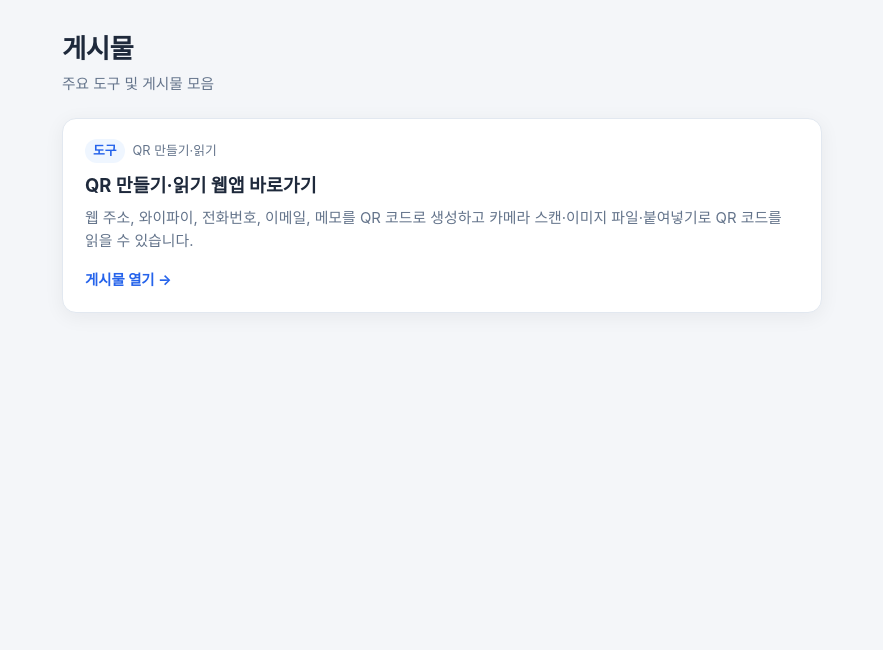
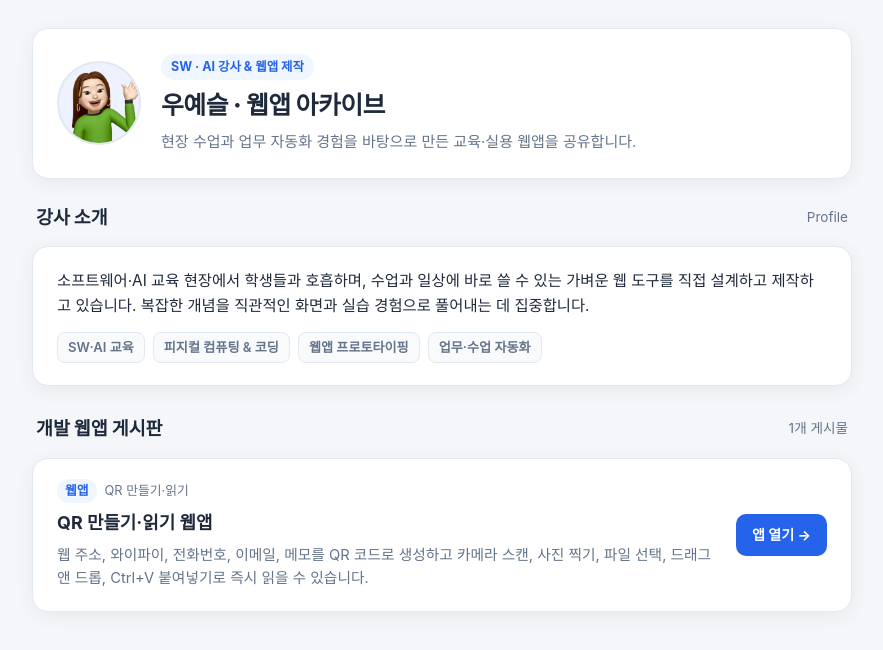
Before and after one commit to orangewys-a1/HelloWorldv3, a plain HTML site: page index.html in a window 1280 px wide. Shown: the whole page, without its empty margins (198-1081 px from the left). Drawn offline with Linux system fonts and the light colour scheme.

Commit message:
Update index.html

```diff
--- a/index.html
+++ b/index.html
@@ -3,7 +3,7 @@
 <head>
   <meta charset="UTF-8" />
   <meta name="viewport" content="width=device-width, initial-scale=1.0" />
-  <title>HelloWorldv3 · 게시물</title>
+  <title>강사 소개 · 웹앱 게시판</title>
   <style>
     :root {
       --bg: #f4f6f9;
@@ -12,8 +12,9 @@
       --text: #1e293b;
       --text-muted: #64748b;
       --primary: #2563eb;
+      --primary-hover: #1d4ed8;
       --primary-light: #eff6ff;
-      --radius: 14px;
+      --radius: 16px;
       --shadow: 0 4px 20px rgba(15, 23, 42, 0.06);
     }
 
@@ -27,43 +28,149 @@
     body {
       background-color: var(--bg);
       color: var(--text);
-      line-height: 1.55;
+      line-height: 1.6;
       padding: 28px 16px 48px;
     }
 
     .container {
-      max-width: 760px;
+      max-width: 820px;
       margin: 0 auto;
     }
 
-    header {
-      margin-bottom: 22px;
+    /* 헤더 & 아바타 */
+    .site-header {
+      background: var(--surface);
+      border: 1px solid var(--border);
+      border-radius: var(--radius);
+      padding: 24px;
+      box-shadow: var(--shadow);
+      display: flex;
+      align-items: center;
+      gap: 20px;
+      margin-bottom: 24px;
     }
 
-    header h1 {
-      font-size: 1.65rem;
+    .avatar-wrap {
+      flex-shrink: 0;
+      width: 84px;
+      height: 84px;
+      border-radius: 50%;
+      overflow: hidden;
+      border: 2px solid var(--border);
+      background: #eef2ff;
+    }
+
+    .avatar-wrap img {
+      width: 100%;
+      height: 100%;
+      object-fit: cover;
+      display: block;
+    }
+
+    .header-info {
+      flex: 1;
+      min-width: 0;
+    }
+
+    .role-badge {
+      display: inline-block;
+      font-size: 0.78rem;
+      font-weight: 700;
+      color: var(--primary);
+      background: var(--primary-light);
+      padding: 3px 10px;
+      border-radius: 999px;
+      margin-bottom: 6px;
+    }
+
+    .header-info h1 {
+      font-size: 1.55rem;
       font-weight: 800;
       letter-spacing: -0.02em;
       margin-bottom: 4px;
     }
 
-    header p {
+    .header-info p {
       color: var(--text-muted);
-      font-size: 0.92rem;
+      font-size: 0.94rem;
     }
 
+    @media (max-width: 600px) {
+      .site-header {
+        flex-direction: column;
+        text-align: center;
+        padding: 20px;
+      }
+    }
+
+    /* 섹션 타이틀 */
+    .section-head {
+      display: flex;
+      align-items: center;
+      justify-content: space-between;
+      margin-bottom: 14px;
+      padding: 0 4px;
+    }
+
+    .section-head h2 {
+      font-size: 1.15rem;
+      font-weight: 800;
+    }
+
+    .section-head span {
+      font-size: 0.85rem;
+      color: var(--text-muted);
+    }
+
+    /* 강사 소개 카드 */
+    .intro-card {
+      background: var(--surface);
+      border: 1px solid var(--border);
+      border-radius: var(--radius);
+      padding: 22px 24px;
+      box-shadow: var(--shadow);
+      margin-bottom: 28px;
+    }
+
+    .intro-card p {
+      color: var(--text);
+      font-size: 0.96rem;
+      margin-bottom: 14px;
+    }
+
+    .tag-list {
+      display: flex;
+      flex-wrap: wrap;
+      gap: 8px;
+    }
+
+    .tag {
+      font-size: 0.82rem;
+      font-weight: 600;
+      color: var(--text-muted);
+      background: #f8fafc;
+      border: 1px solid var(--border);
+      padding: 4px 10px;
+      border-radius: 8px;
+    }
+
+    /* 웹앱 게시판 리스트 */
     .post-list {
-      display: flex;
-      flex-direction: column;
-      gap: 16px;
+      display: grid;
+      grid-template-columns: 1fr;
+      gap: 14px;
     }
 
     .post-card {
       background: var(--surface);
       border: 1px solid var(--border);
       border-radius: var(--radius);
-      padding: 20px 22px;
+      padding: 20px 24px;
       box-shadow: var(--shadow);
+      display: flex;
+      align-items: center;
+      justify-content: space-between;
+      gap: 16px;
       transition: transform 0.15s ease, border-color 0.15s ease;
     }
 
@@ -72,16 +179,21 @@
       border-color: #cbd5e1;
     }
 
+    .post-main {
+      min-width: 0;
+      flex: 1;
+    }
+
     .post-meta {
       display: flex;
       align-items: center;
       gap: 8px;
       font-size: 0.8rem;
       color: var(--text-muted);
-      margin-bottom: 8px;
+      margin-bottom: 6px;
     }
 
-    .post-tag {
+    .post-category {
       background: var(--primary-light);
       color: var(--primary);
       font-weight: 700;
@@ -90,9 +202,9 @@
     }
 
     .post-title {
-      font-size: 1.15rem;
+      font-size: 1.12rem;
       font-weight: 700;
-      margin-bottom: 8px;
+      margin-bottom: 6px;
     }
 
     .post-title a {
@@ -104,49 +216,100 @@
       color: var(--primary);
     }
 
-    .post-excerpt {
+    .post-desc {
+      font-size: 0.92rem;
       color: var(--text-muted);
-      font-size: 0.93rem;
-      margin-bottom: 14px;
     }
 
-    .post-link {
+    .post-action {
+      flex-shrink: 0;
       display: inline-flex;
       align-items: center;
-      gap: 4px;
-      font-size: 0.9rem;
+      justify-content: center;
+      padding: 10px 16px;
+      border-radius: 10px;
+      background: var(--primary);
+      color: #ffffff;
+      font-size: 0.88rem;
       font-weight: 700;
-      color: var(--primary);
       text-decoration: none;
+      transition: background 0.15s ease;
     }
 
-    .post-link:hover {
-      text-decoration: underline;
+    .post-action:hover {
+      background: var(--primary-hover);
+    }
+
+    @media (max-width: 640px) {
+      .post-card {
+        flex-direction: column;
+        align-items: stretch;
+      }
+
+      .post-action {
+        width: 100%;
+      }
     }
   </style>
 </head>
 <body>
   <div class="container">
-    <header>
-      <h1>게시물</h1>
-      <p>주요 도구 및 게시물 모음</p>
+    <!-- 헤더 (아바타 포함) -->
+    <header class="site-header">
+      <div class="avatar-wrap">
+        <img src="./avatar.png" alt="강사 프로필 아바타" />
+      </div>
+      <div class="header-info">
+        <span class="role-badge">SW · AI 강사 &amp; 웹앱 제작</span>
+        <h1>우예슬 · 웹앱 아카이브</h1>
+        <p>현장 수업과 업무 자동화 경험을 바탕으로 만든 교육·실용 웹앱을 공유합니다.</p>
+      </div>
     </header>
 
-    <main class="post-list">
-      <article class="post-card">
-        <div class="post-meta">
-          <span class="post-tag">도구</span>
-          <span>QR 만들기·읽기</span>
+    <!-- 강사 소개 섹션 -->
+    <section aria-label="강사 소개">
+      <div class="section-head">
+        <h2>강사 소개</h2>
+        <span>Profile</span>
+      </div>
+      <div class="intro-card">
+        <p>
+          소프트웨어·AI 교육 현장에서 학생들과 호흡하며, 수업과 일상에 바로 쓸 수 있는 가벼운 웹 도구를 직접 설계하고 제작하고 있습니다. 복잡한 개념을 직관적인 화면과 실습 경험으로 풀어내는 데 집중합니다.
+        </p>
+        <div class="tag-list">
+          <span class="tag">SW·AI 교육</span>
+          <span class="tag">피지컬 컴퓨팅 &amp; 코딩</span>
+          <span class="tag">웹앱 프로토타이핑</span>
+          <span class="tag">업무·수업 자동화</span>
         </div>
-        <h2 class="post-title">
-          <a href="./qr/">QR 만들기·읽기 웹앱 바로가기</a>
-        </h2>
-        <p class="post-excerpt">
-          웹 주소, 와이파이, 전화번호, 이메일, 메모를 QR 코드로 생성하고 카메라 스캔·이미지 파일·붙여넣기로 QR 코드를 읽을 수 있습니다.
-        </p>
-        <a class="post-link" href="./qr/">게시물 열기 →</a>
-      </article>
-    </main>
+      </div>
+    </section>
+
+    <!-- 개발 웹앱 게시판 섹션 -->
+    <section aria-label="개발 웹앱 게시판">
+      <div class="section-head">
+        <h2>개발 웹앱 게시판</h2>
+        <span>1개 게시물</span>
+      </div>
+
+      <div class="post-list">
+        <article class="post-card">
+          <div class="post-main">
+            <div class="post-meta">
+              <span class="post-category">웹앱</span>
+              <span>QR 만들기·읽기</span>
+            </div>
+            <h3 class="post-title">
+              <a href="./qr/">QR 만들기·읽기 웹앱</a>
+            </h3>
+            <p class="post-desc">
+              웹 주소, 와이파이, 전화번호, 이메일, 메모를 QR 코드로 생성하고 카메라 스캔, 사진 찍기, 파일 선택, 드래그 앤 드롭, Ctrl+V 붙여넣기로 즉시 읽을 수 있습니다.
+            </p>
+          </div>
+          <a class="post-action" href="./qr/">앱 열기 →</a>
+        </article>
+      </div>
+    </section>
   </div>
 </body>
 </html>
```
